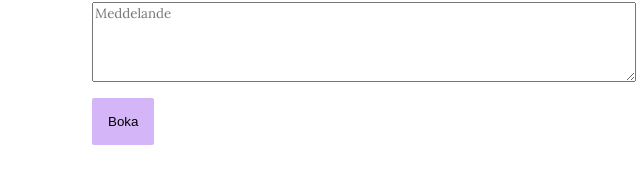
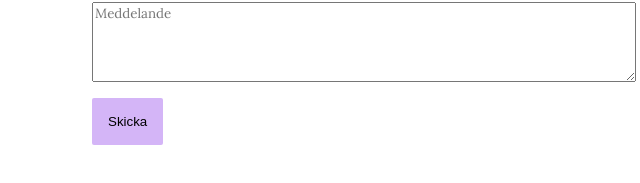
Before and after one commit to biblioterapi/biblioterapi.github.io, a plain HTML site: page boka.html in a window 1280 px wide. Shown: the part 871-1054 px from the top of the page, 276-916 px from the left. Drawn offline with Linux system fonts and the light colour scheme.

Commit message:
Update boka.html
Ändring knapp

```diff
--- a/boka.html
+++ b/boka.html
@@ -55,7 +55,7 @@
 				<input type="text" name="name" placeholder="Namn"><br/>
 				<input type="email" name="email" placeholder="Mejladdress"><br/>
 				<textarea name="message" placeholder="Meddelande"></textarea></br/>
-				<button class="order-now-button" type="submit">Boka</button>
+				<button class="order-now-button" type="submit">Skicka</button>
 
 			</form>
 		</div>
```
